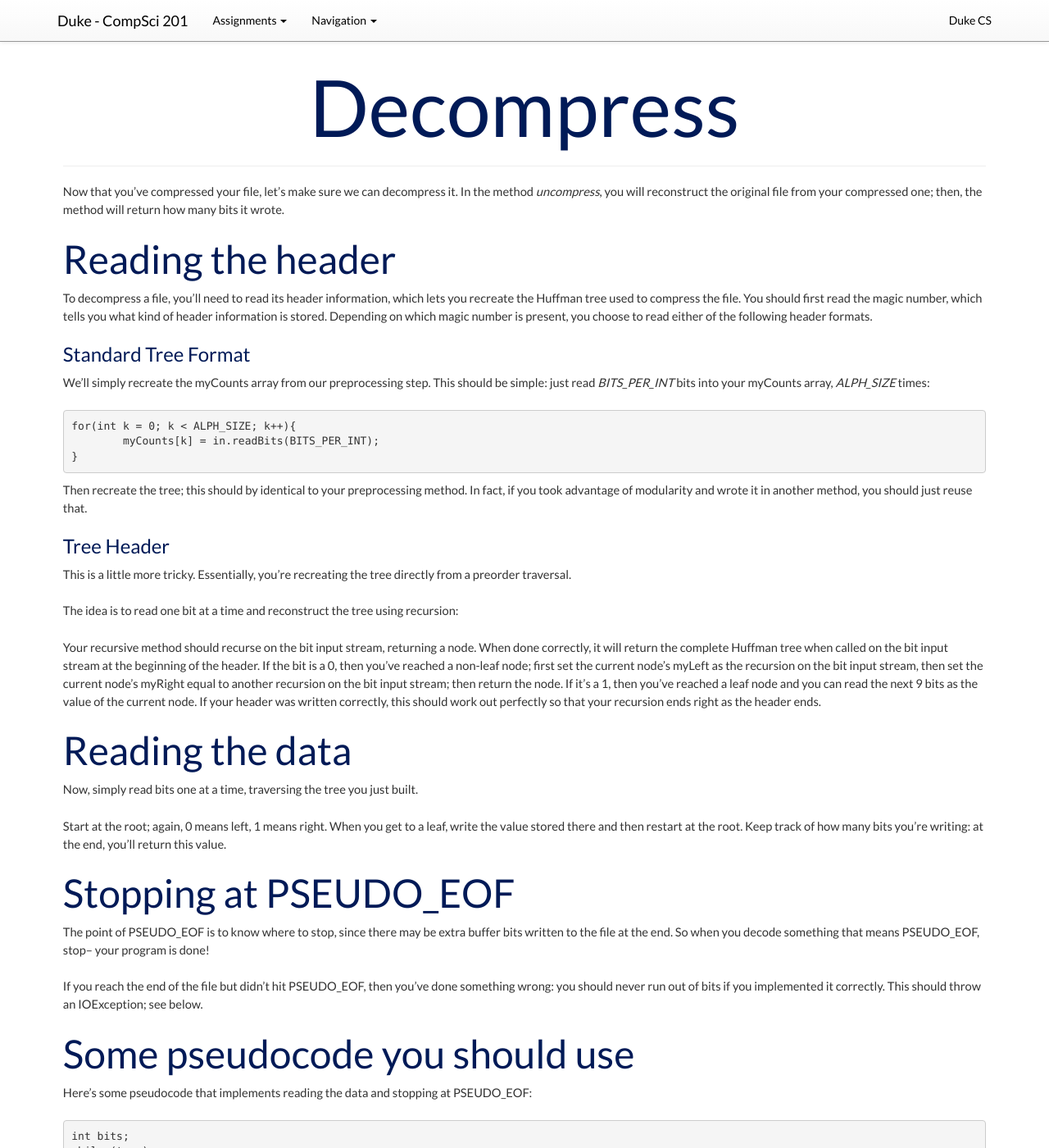
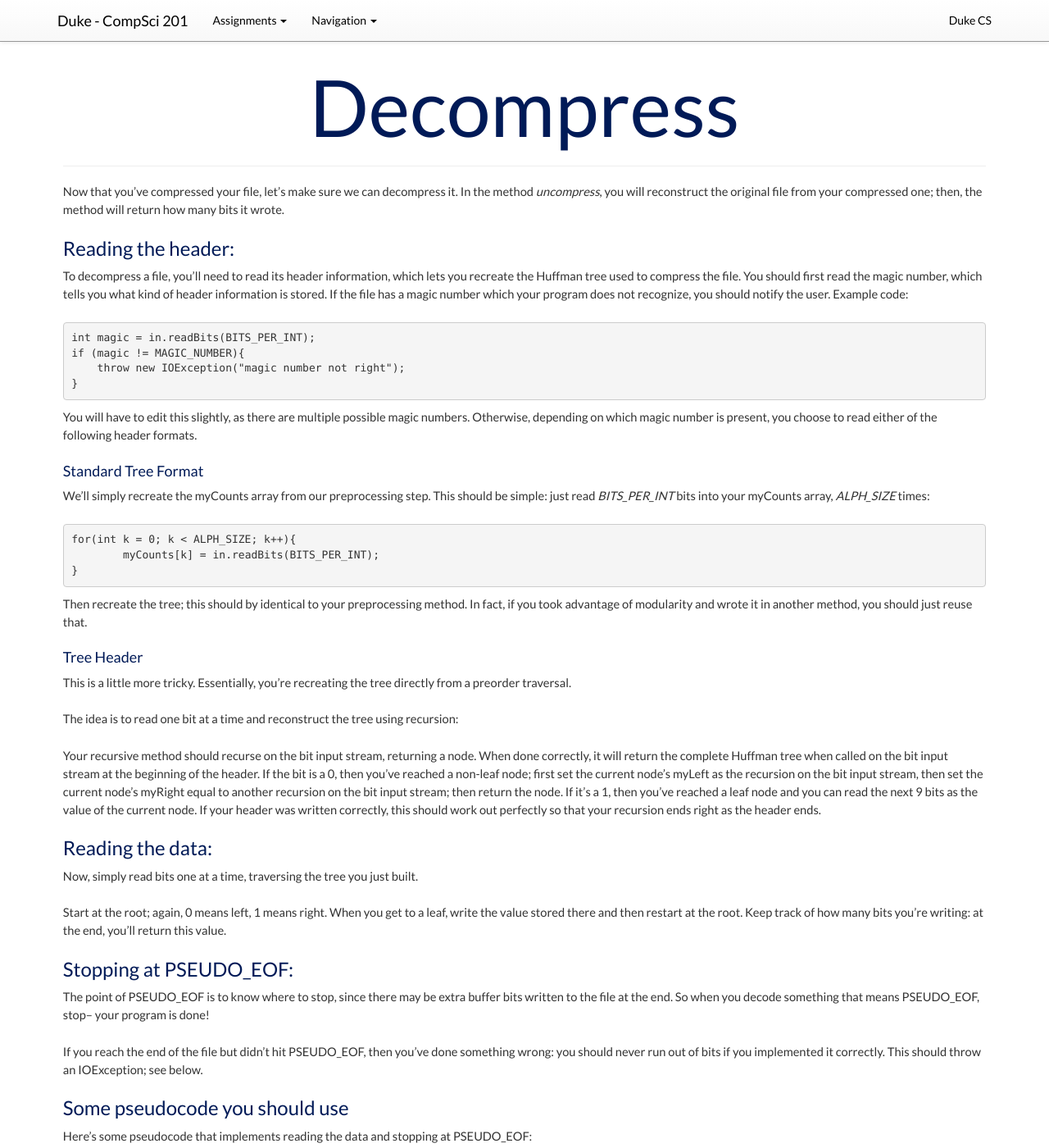
Before and after one commit to compsci201/compsci201.github.io, a Jekyll site: the page built from huffman/4-decompress.md, in a window 1280 px wide and 1400 px high. Shown: the whole window at 82% size. Built offline with Jekyll 4.4.1, drawn with Linux system fonts in a browser that asks for light colours; nearby versions of some CDN libraries.

Commit message:
final edits

```diff
--- a/huffman/4-decompress.md
+++ b/huffman/4-decompress.md
@@ -7,11 +7,18 @@ assignment: "huffman"
 
 Now that you've compressed your file, let's make sure we can decompress it. In the method *uncompress*, you will reconstruct the original file from your compressed one; then, the method will return how many bits it wrote.
 
-## Reading the header
+### Reading the header:
 
-To decompress a file, you'll need to read its header information, which lets you recreate the Huffman tree used to compress the file. You should first read the magic number, which tells you what kind of header information is stored. Depending on which magic number is present, you choose to read either of the following header formats.
+To decompress a file, you'll need to read its header information, which lets you recreate the Huffman tree used to compress the file. You should first read the magic number, which tells you what kind of header information is stored. If the file has a magic number which your program does not recognize, you should notify the user. Example code:
 
-### Standard Tree Format
+	int magic = in.readBits(BITS_PER_INT);
+    if (magic != MAGIC_NUMBER){
+        throw new IOException("magic number not right");
+    }
+
+You will have to edit this slightly, as there are multiple possible magic numbers. Otherwise, depending on which magic number is present, you choose to read either of the following header formats.
+
+#### Standard Tree Format
 
 We'll simply recreate the myCounts array from our preprocessing step. This should be simple: just read *BITS_PER_INT* bits into your myCounts array, *ALPH_SIZE* times:
 
@@ -21,7 +28,7 @@ We'll simply recreate the myCounts array from our preprocessing step. This shoul
 
 Then recreate the tree; this should by identical to your preprocessing method. In fact, if you took advantage of modularity and wrote it in another method, you should just reuse that.
 
-### Tree Header
+#### Tree Header
 
 This is a little more tricky. Essentially, you're recreating the tree directly from a preorder traversal.
 
@@ -30,20 +37,20 @@ The idea is to read one bit at a time and reconstruct the tree using recursion:
 Your recursive method should recurse on the bit input stream, returning a node. When done correctly, it will return the complete Huffman tree when called on the bit input stream at the beginning of the header. If the bit is a 0, then you've reached a non-leaf node; first set the current node's myLeft as the recursion on the bit input stream, then set the current node's myRight equal to another recursion on the bit input stream; then return the node. If it's a 1, then you've reached a leaf node and you can read the next 9 bits as the value of the current node. If your header was written correctly, this should work out perfectly so that your recursion ends right as the header ends.
 
 
-## Reading the data
+### Reading the data:
 
 Now, simply read bits one at a time, traversing the tree you just built.
 
 Start at the root; again, 0 means left, 1 means right. When you get to a leaf, write the value stored there and then restart at the root. Keep track of how many bits you're writing: at the end, you'll return this value.
 
-## Stopping at PSEUDO_EOF
+### Stopping at PSEUDO_EOF:
 
 The point of PSEUDO_EOF is to know where to stop, since there may be extra buffer bits written to the file at the end. So when you decode something that means PSEUDO_EOF, stop-- your program is done!
 
 If you reach the end of the file but didn't hit PSEUDO_EOF, then you've done something wrong: you should never run out of bits if you implemented it correctly. This should throw an IOException; see below.
 
 
-##Some pseudocode you should use
+###Some pseudocode you should use
 
 Here's some pseudocode that implements reading the data and stopping at PSEUDO_EOF:
 
```
Also changed, not shown: Huffman/3-compression.md (+1 -1 lines), huffman/2-pre-process.md (+1 -2 lines), huffman/3-compress.md (deleted, +0 -68 lines).
